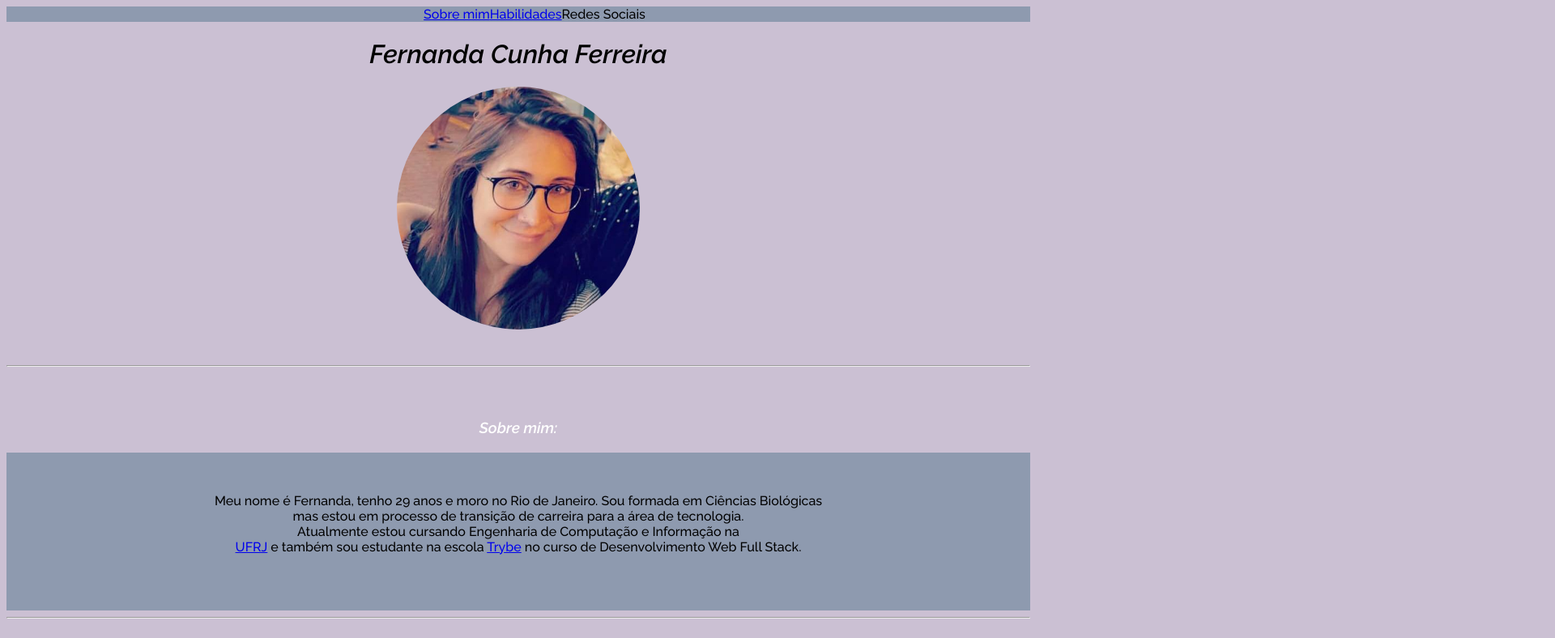
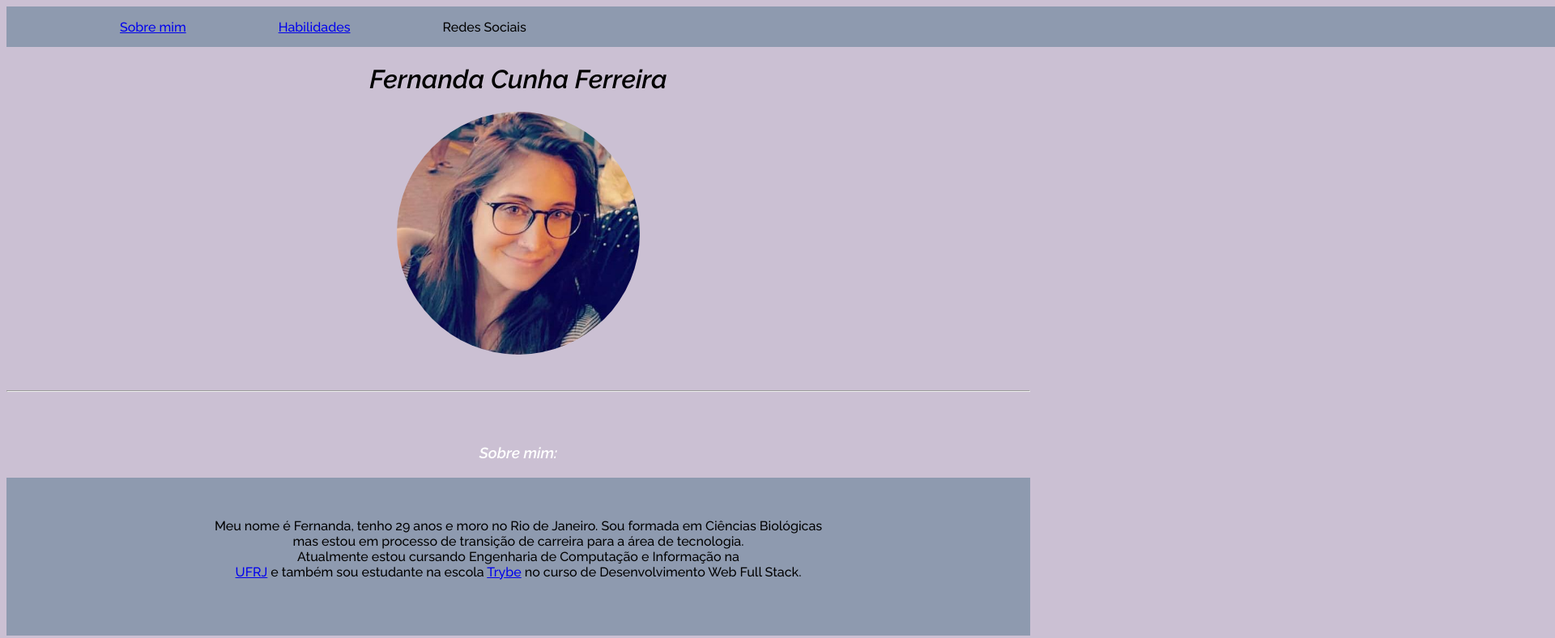
Before and after one commit to fefcufe/fefcufe.github.io, a plain HTML site: page index.html in a window 1280 px wide. Shown: the top 788 px of the page at 81% size, 1920 px wide, since content can reach past the window. Drawn offline with Linux system fonts and the light colour scheme.

Commit message:
ajustando nav

```diff
--- a/index.html
+++ b/index.html
@@ -19,12 +19,16 @@
 </head>
 
 <style>
-    #menuInicial {
-        list-style-type: none;
-        margin: 0px;
-        display: flex;
-        justify-content: center;
+    #nav {
+        display: inline-block;
+        width: 7000px;
+        height: 50px;
         background-color: rgb(142, 154, 175);
+    }
+
+    #nav li{
+        margin-right: 10px;
+        margin-left: 100px;
     }
     h1 {
         font-family:'Raleway', sans-serif;
@@ -73,18 +77,27 @@
         margin: auto;
         background-color: rgb(142, 154, 175);
         padding: 50px;
+        list-style-type: none;
     }
 
     body {
         background-color: rgb(203, 192, 211)
     }
+
+    .nav-links li {
+        display: inline-block;
+        margin-left: 200px;
+        margin-right: 200px;
+    }
 </style>
+    <nav id='nav'>
+        <ul class="nav-links">
+            <li><a href="#Sobre">Sobre mim</a></li>
+            <li><a href="#habilidades">Habilidades</a></li>
+            <li>Redes Sociais</li>
+        </ul>
+    </nav>
 
-    <ul id='menuInicial'>
-        <li><a href="#Sobre">Sobre mim</a></li>
-        <li><a href="#habilidades">Habilidades</a></li>
-        <li>Redes Sociais</li>
-    </ul>
     <h1>Fernanda Cunha Ferreira</h1>
     <img src="portfolio.jpeg" alt="Foto de Fernanda Ferreira" width="300px" id="fotoPortfolio">
     <br><br>
```
